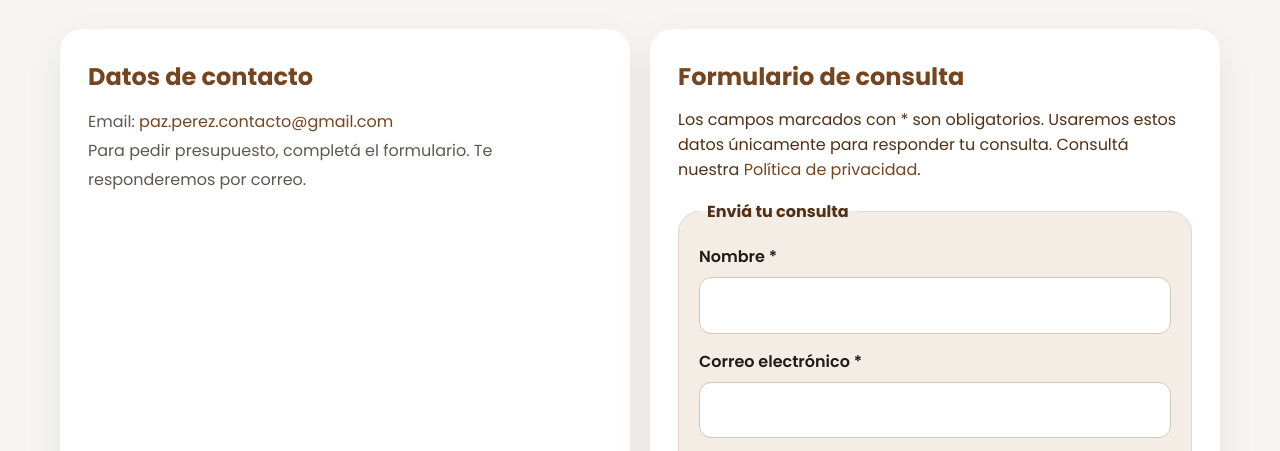
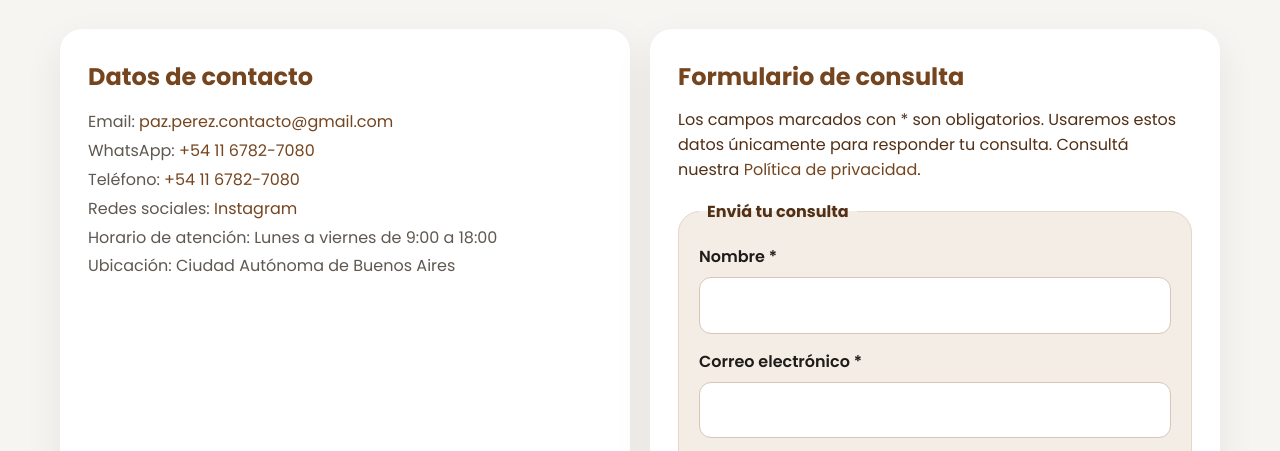
Before and after one commit to lucas-pp-313/PazPerez, a plain HTML site: page pages/contactos.html in a window 1280 px wide. Shown: the part 283-734 px from the top of the page. Drawn offline with Linux system fonts and the light colour scheme.

Commit message:
Add files via upload

```diff
--- a/pages/contactos.html
+++ b/pages/contactos.html
@@ -65,7 +65,11 @@
                 <h2>Datos de contacto</h2>
                 <address>
                     <p>Email: <a href="mailto:paz.perez.contacto@gmail.com">paz.perez.contacto@gmail.com</a></p>
-                    <p>Para pedir presupuesto, completá el formulario. Te responderemos por correo.</p>
+                    <p>WhatsApp: <a href="https://wa.me/541167827080" target="_blank">+54 11 6782-7080</a></p>
+                    <p>Teléfono: <a href="tel:+541167827080">+54 11 6782-7080</a></p>
+                    <p>Redes sociales: <a href="https://www.instagram.com/pazperez_arq/" target="_blank">Instagram</a>
+                    <p>Horario de atención: Lunes a viernes de 9:00 a 18:00</p>
+                    <p>Ubicación: Ciudad Autónoma de Buenos Aires</p>
                 </address>
             </div>
             <div class="contact-card">
```
